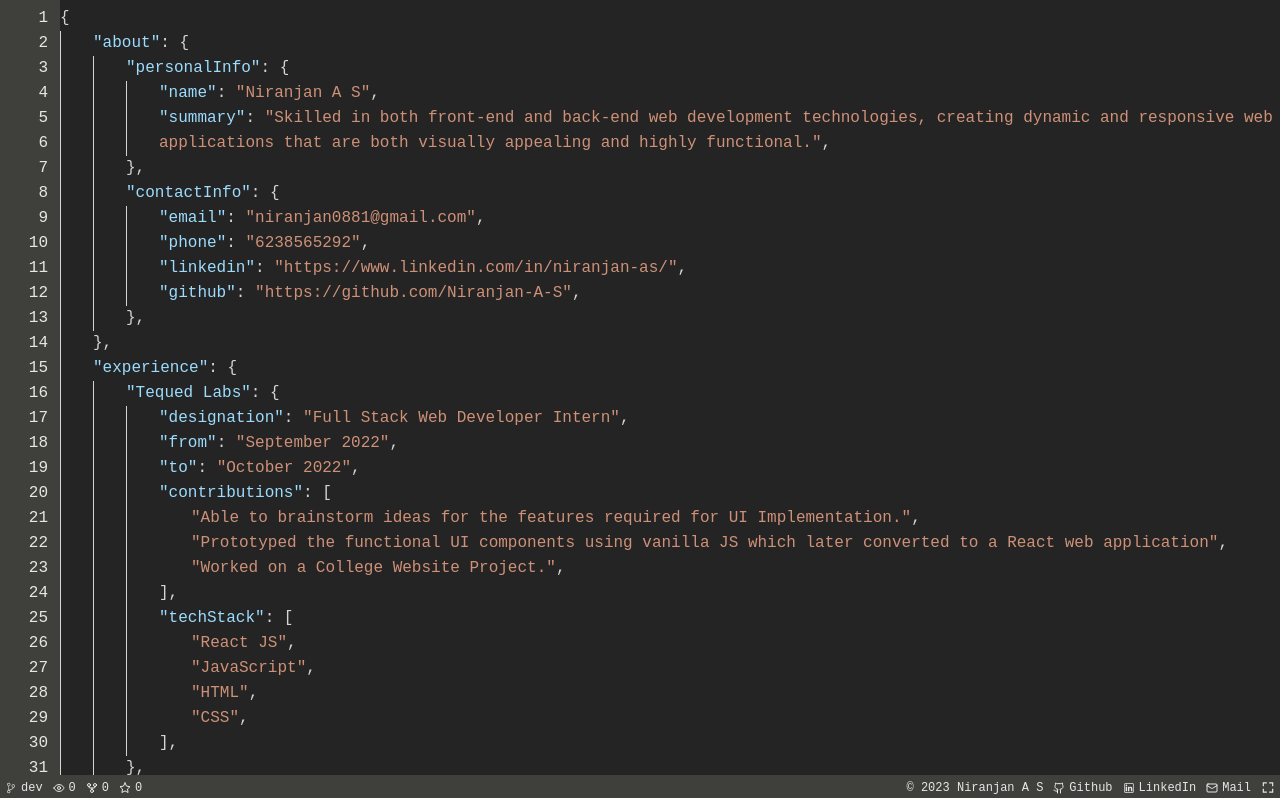
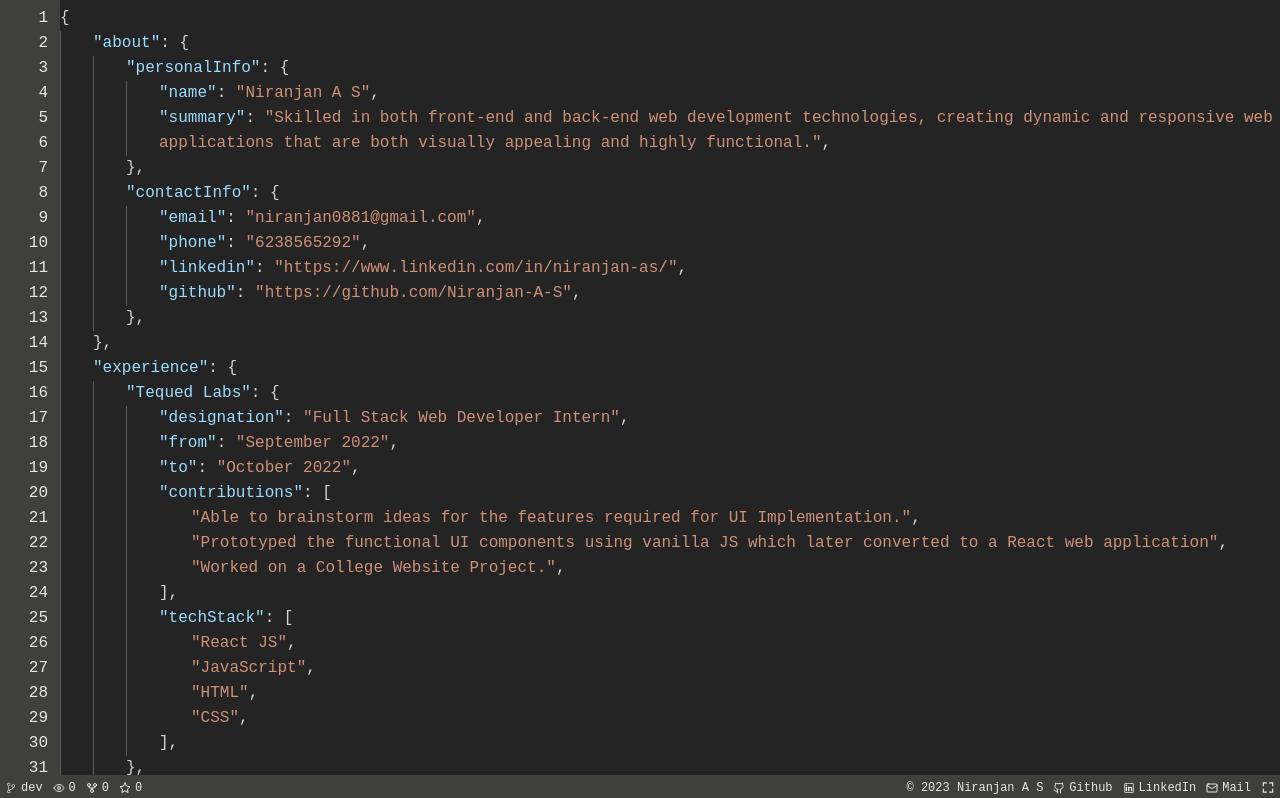
Before and after one commit to Niranjan-A-S/portfolio_, a React (Vite) app: page / in a window 1280 px wide. Shown: the top 798 px of the page. Built offline with nearby package versions, Linux system fonts and the light colour scheme; no server answers.

Commit message:
chore: changed css

```diff
--- a/src/index.css
+++ b/src/index.css
@@ -3,7 +3,7 @@
     --windowBackground: #242424;
     --white: #ffffffde;
     --keyColor: #9CDCFE;
-        --valueColor: #CE9178;
+    --valueColor: #CE9178;
     --urlColor: #14b914;
     --color-beige-transparent: #f5f5dc20;
     --hoverColor: #646cff;
@@ -11,9 +11,11 @@
     --footerFontSize: 12px;
     --gray: #a9a9a9;
     --braces1: yellow;
-        --braces2: blue;
+    --braces2: blue;
         --braces3: purple;
         --symbolColor: #D4D4D4;
+    --lineColor: rgb(212, 212, 212, .3);
+        --selectionColor: rgba(63, 126, 197, 0.5)
 }
 
 * {
@@ -83,7 +85,7 @@ body {
 
 .code-block {
     padding-left: 32px;
-    border-left: .1px solid var(--symbolColor);
+    border-left: .1px solid var(--lineColor);
 }
 
 .footer {
@@ -140,3 +142,11 @@ body {
     background-color: transparent;
     border-left: .01rem solid gray;
 }
+::-moz-selection {
+    /* Code for Firefox */
+    background: var(--selectionColor);
+}
+
+::selection {
+    background: var(--selectionColor)
+}
```
